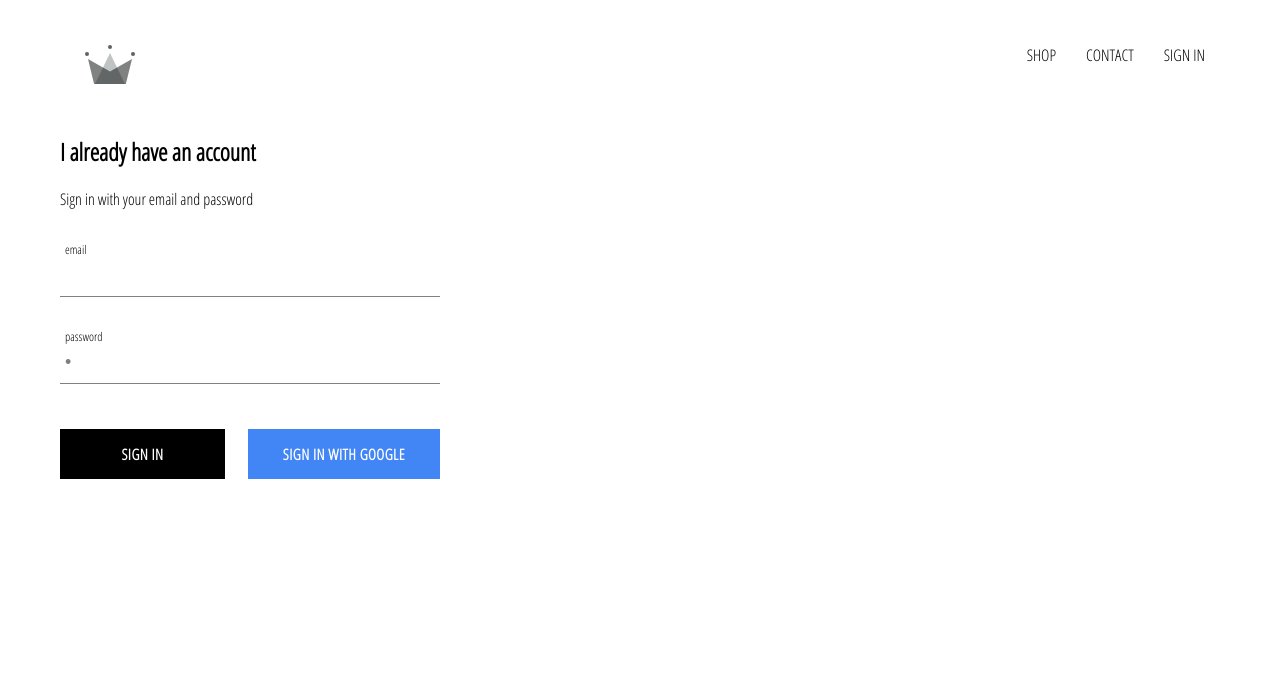
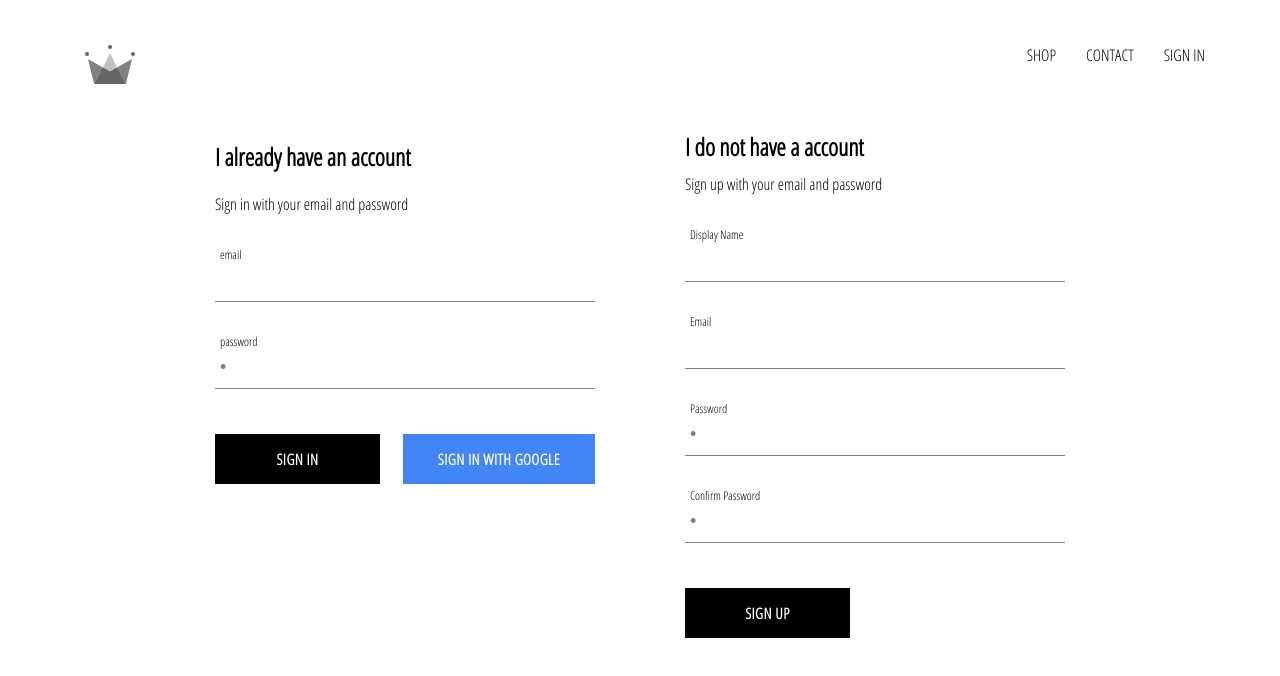
Before and after one commit to TheVivekGaur/crwn-clothing, a React (Create React App) app: page /signin in a window 1280 px wide. Shown: the top 676 px of the page. Built offline with nearby package versions, Linux system fonts and the light colour scheme; no server answers.

Commit message:
implemented firebase utils ability tostore authenticated users in our database

```diff
--- a/src/App.js
+++ b/src/App.js
@@ -6,7 +6,7 @@
 import ShopPage from './pages/shop/shop.component';
 import SignInAndSignUpPage from './pages/sign-in-and-sign-up/sign-in-and-sign-up.component';
 import Header from './components/header/header.component';
-import { auth} from './firebase/firebase.utils';
+import { auth, createUserProfileDocument} from './firebase/firebase.utils';
 
 
 class App extends React.Component {
@@ -19,10 +19,25 @@
     }
   }
 
-   unsubscribeFromAuth = null
+   unsubscribeFromAuth = null;
+
   componentDidMount() {
-    this.unsubscribeFromAuth = auth.onAuthStateChanged( user => {
-      this.setState({ currentUser : user});
+    this.unsubscribeFromAuth = auth.onAuthStateChanged( async userAuth => {
+       if(userAuth)
+       {
+         const userRef = await createUserProfileDocument(userAuth);
+
+         userRef.onSnapshot(snapShot => {
+         this.setState ({
+           currentUser: {
+             id: snapShot.id,
+             ...snapShot.data()
+           }
+         });
+         console.log(this.state)
+         });
+       }
+       this.setState({ currentUser: userAuth });
     });
   }
 
--- /dev/null
+++ b/src/components/sign-up/sign-up.component.jsx
@@ -0,0 +1,103 @@
+import React from 'react';
+
+import  FormInput from '../form-input/form-input.component';
+
+import CustomButton from '../custom-button/custom-button.component';
+
+import { auth , createUserProfileDocument } from '..//../firebase/firebase.utils';
+
+import './sign-up.styles.scss';
+
+class SignUp extends React.Component{
+
+ constructor(){
+   super();
+
+   this.state={
+    displayName: ' ',
+    email: ' ',
+    password: ' ',
+    confirmPassword: ' ',
+   }
+  }
+
+  handleSubmit = async event => {
+   event.preventDefault();
+   const { displayName, email , password , confirmPassword} =this.state;
+   if( password !== confirmPassword) {
+   alert("passwords don't match")
+   return;
+  }
+
+try{
+   const { user } = await auth.createUserWithEmailAndPassword(email, password);
+
+   await createUserProfileDocument(user, {displayName} );
+
+   this.setState({
+      displayName: ' ',
+      email: ' ',
+      password: ' ',
+      confirmPassword: ' ',
+    });
+}
+catch(error)
+{
+console.error(error);
+}
+ }
+  handleChange= event => {
+     const {name , value} = event.target;
+     this.setState ( {[name] : value});
+  }
+render()
+{
+ const { displayName, email , password , confirmPassword} =this.state;
+ return (
+  <div className='sign-up'>
+  <h2 className='title'>I do not have a account</h2>
+  <span>Sign up with your email and password</span>
+
+  <form className='sign-up-form' onSubmit={this.handleSubmit}>
+  <FormInput
+  name='displayName'
+  type='text'
+  value={displayName}
+  onChange={this.handleChange}
+  label='Display Name'
+  required
+/ >
+
+  <FormInput
+   name='email'
+   type='email'
+   value={email}
+   onChange={this.handleChange}
+   label='Email'
+   required
+ / >
+
+  <FormInput
+  name='password'
+  type='password'
+  value={password}
+  onChange={this.handleChange}
+  label='Password'
+  required
+ / >
+
+  <FormInput
+  name='confirmPassword'
+  type='password'
+  value={confirmPassword}
+  onChange={this.handleChange}
+ label='Confirm Password'
+  required
+ / >
+ <CustomButton type='submit' > SIGN UP</CustomButton>
+  </form>
+  </div>
+ );
+}
+}
+ export default SignUp;
--- /dev/null
+++ b/src/components/sign-up/sign-up.styles.scss
@@ -0,0 +1,9 @@
+.sign-up {
+ display: flex;
+ flex-direction: column;
+ width: 380px;
+
+.title {
+ margin: 10px 0;
+}
+ }
--- a/src/firebase/firebase.utils.js
+++ b/src/firebase/firebase.utils.js
@@ -1,6 +1,7 @@
 import firebase from  'firebase/app';
 import 'firebase/firestore';
 import 'firebase/auth';
+
 
 const config = {
  apiKey: "AIzaSyB4agIEENF8c59jEMMre45FDPQSbeV1nOo",
@@ -13,6 +14,32 @@
  measurementId: "G-FQY7PK82WE"
 };
 
+export const createUserProfileDocument = async (userAuth, additionalData) => {
+if(!userAuth)  return ;
+
+const userRef =  firestore.doc(`users/${userAuth.uid}`);
+
+const snapShot =  await userRef.get();
+
+ if(!snapShot.exists)
+ {
+     const { displayName, email} = userAuth;
+     const createdAt = new Date ();
+
+     try {
+          await userRef.set({
+           displayName,
+           email,
+           createdAt,
+           ...additionalData
+          })
+     } catch (error)
+     {
+     console.log('error creating user', error.message);
+     }
+ }
+ return userRef;
+};
 firebase.initializeApp(config);
 
 export const auth = firebase.auth();
--- a/src/pages/sign-in-and-sign-up/sign-in-and-sign-up.component.jsx
+++ b/src/pages/sign-in-and-sign-up/sign-in-and-sign-up.component.jsx
@@ -1,12 +1,14 @@
 import React from 'react';
 
 import SignIn from '../../components/sign-in/sign-in.component';
+import SignUp from '../../components/sign-up/sign-up.component';
 
 import './sign-in-and-sign-up.styles.scss';
 
 const SignInAndSignUpPage = () => (
    <div className='sign-in-and-sign-up'>
    <SignIn / >
+   <SignUp />
    </div>
 );
 
--- a/src/pages/sign-in-and-sign-up/sign-in-and-sign-up.styles.scss
+++ b/src/pages/sign-in-and-sign-up/sign-in-and-sign-up.styles.scss
@@ -0,0 +1,6 @@
+.sign-in-and-sign-up {
+ width: 850px;
+ display: flex;
+ justify-content: space-between;
+ margin:  30px auto;
+}
```
